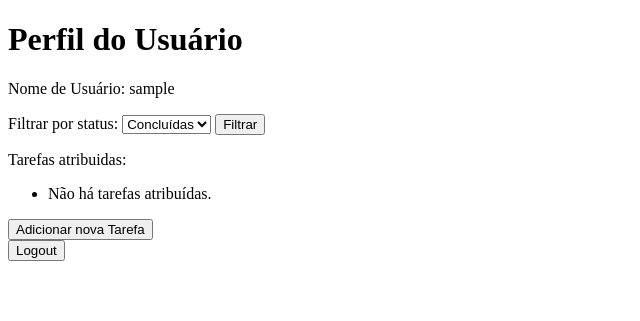
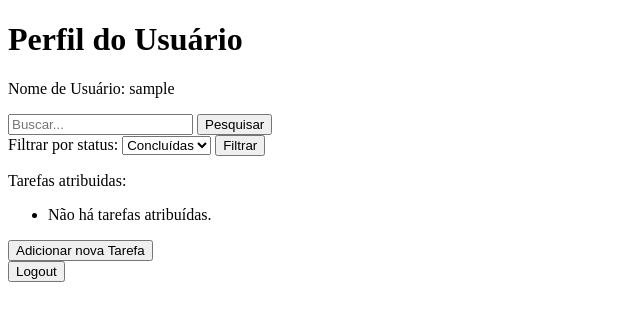
Before and after one commit to Marcelo-Rocha00/sistema-de-gerenciamento-de-tarefas, a Django app: page /usuario/ in a window 1280 px wide. Shown: the top 321 px of the page, without its empty margins (0-640 px from the left). Run offline with Django 5.2, Linux system fonts and the light colour scheme; the visitor is signed in with stand-in values (Sample User, id 1); data that the repository does not hold is empty.

Commit message:
busca
configurando as views para buscar tarefas

```diff
--- a/gerenciamento_de_tarefa/Templates/User/pagina_usuario.html
+++ b/gerenciamento_de_tarefa/Templates/User/pagina_usuario.html
@@ -12,15 +12,21 @@
     <!-- Exibe o nome do usuário que foi passado para o template a partir da view 'perfil_usuario'. -->
     <p>Nome de Usuário: {{ username }}</p>
 
+    <form action="{% url 'usuario' %}" method="get">
+        <input type="text" placeholder="Buscar..." name="titulo">
+        <button type="submit">Pesquisar</button>
+    </form>
 
 
     <form action="{% url 'usuario' %}" method="post">
         {% csrf_token %}
         <label for="status">Filtrar por status:</label>
+
         <select name="status" id="status">
             <option value="true" {% if form.status.value == 'true' %}selected{% endif %}>Concluídas</option>
             <option value="false" {% if form.status.value == 'false' %}selected{% endif %}>Pendentes</option>
         </select>
+
         <button type="submit">Filtrar</button>
     </form>
 
@@ -33,6 +39,7 @@
                 <a href="{% url 'detalhes_task' task.id %}">{{ task.titulo }}</a>
                 {% if task.status %} - Concluída {% else %} - Pendente {% endif %}
                 {% if task.id %}
+
                 <form action="{% url 'delete_task' task.id %}" method="POST" style="display:inline;">
                     {% csrf_token %}
                     <button type="submit">Excluir</button>
--- a/gerenciamento_de_tarefa/views.py
+++ b/gerenciamento_de_tarefa/views.py
@@ -100,3 +100,10 @@ def editar_tarefa(request, task_id):
             return redirect('usuario')  # Redireciona após salvar
 
     return render(request, 'User/editar_tasks.html', {'task': task, 'usuarios':usuarios})
+
+
+def busca_tarefa(request):
+    busca = request.GET.get('query', '')
+    resultado = Task.objects.filter()
+
+    return render(request, 'User/pagina_usuario.html', {'busca': busca})
```
